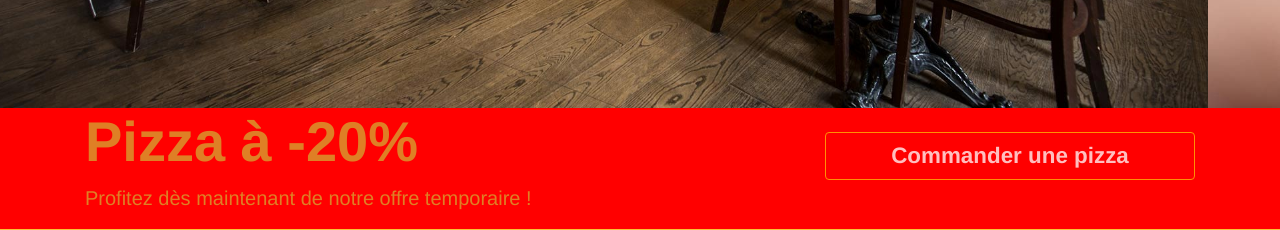
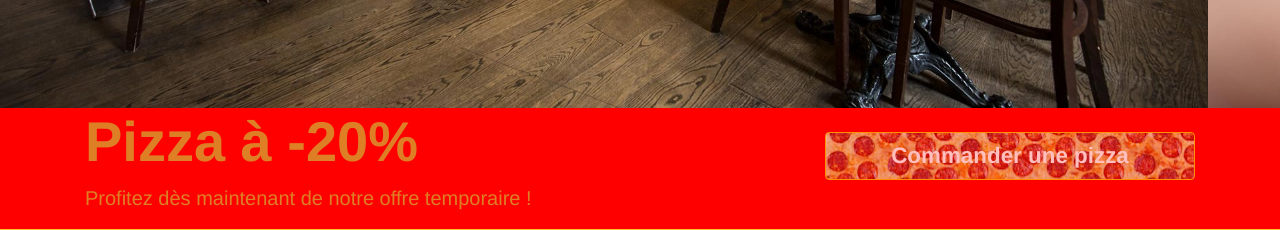
Before and after one commit to Fabien-desablens/resto-bootstrap, a plain HTML site: page index.html in a window 1280 px wide. Shown: the part 780-1010 px from the top of the page. Drawn offline with nearby package versions, Linux system fonts and the light colour scheme; files that its build step writes are made by us from their sources; the site is published under a folder, as on GitHub Pages, so addresses that start at the root find nothing.

Commit message:
Update style.scss

```diff
--- a/style.scss
+++ b/style.scss
@@ -66,7 +66,7 @@ body {
 .jumbotron .btn {
     font-size: 40%;
     font-weight: bold;
-    background: url("/images/Nouveau\ projet\(1\).png");
+    background: url("images/Nouveau\ projet\(1\).png");
     opacity: 0.75;
 
     &:hover {
```
